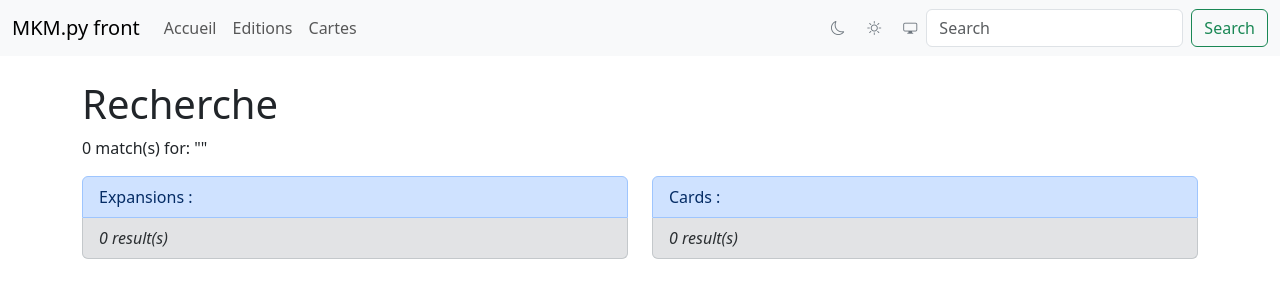
After one commit to gschmirgal/frontMkmPy, a Symfony app: template templates/searchList.html.twig in a window 1280 px wide. The commit adds this page. Shown: the top 300 px of the page. Run offline with Twig, Linux system fonts and the light colour scheme; the template is opened without the code that fills it, so the values that code supplies are empty; some libraries are stand-ins or nearby versions.

Commit message:
optimisations, design & search engine

```diff
--- a/src/Controller/CardController.php
+++ b/src/Controller/CardController.php
@@ -15,7 +15,7 @@ class CardController extends AbstractController{
     #[Route('/cards', name: 'card.list')]
     function show (Request $request, ProductsRepository $repository ): Response
     {
-        $cards = $repository->findAll();
+        $cards = $repository->findUnique();
         return $this->render('cardList.html.twig', [
             'cards' => $cards,
         ]);
--- a/templates/base.html.twig
+++ b/templates/base.html.twig
@@ -58,8 +58,8 @@
                         <i class="bi bi-display"></i>
                     </button>
                 </div>
-                <form class="d-flex" role="search">
-                    <input class="form-control me-2" type="search" placeholder="Search" aria-label="Search"/>
+                <form class="d-flex" role="search" action="{{ path('search')}}">
+                    <input name="search" class="form-control me-2" type="search" placeholder="Search" aria-label="Search"/>
                     <button class="btn btn-outline-success" type="submit">Search</button>
                 </form>
                 </div>
--- a/templates/cardList.html.twig
+++ b/templates/cardList.html.twig
@@ -6,7 +6,7 @@
     <h1>Cards List</h1>
     <div class="list-group">
         {% for card in cards %}
-            <a class="list-group-item list-group-item-action" href="{{ path('card.expansionlist', {id: card.id })}}">{{ card.name ~ " - " ~ card.expansion.name}}</a>
+            <a class="list-group-item list-group-item-action" href="{{ path('card.expansionlist', {id: card.id })}}">{{ card.name }}</a>
         {% endfor %}
     </div>
 {% endblock %}
--- /dev/null
+++ b/templates/searchList.html.twig
@@ -0,0 +1,27 @@
+{% extends 'base.html.twig' %}
+
+{% block body %}
+    <h1>Recherche</h1>
+    <p>{{ (cards|length + expansions|length) ~ " match(s) for: \""~search~"\""}}</p>
+
+    <div class="row">
+        <div class="col">
+            <div class="list-group">
+                <div class="list-group-item list-group-item-primary" active>Expansions :</div>
+                <div class="list-group-item list-group-item-secondary fst-italic">{{expansions|length ~ " result(s)" }}</div>
+                {% for expansion in expansions %}
+                    <a class="list-group-item list-group-item-action" href="{{ path('expansion.cardlist', {id: expansion.id})}}">{{ expansion.name }}</a>
+                {% endfor %}
+            </div>
+        </div>
+        <div class="col">
+            <div class="list-group">
+                <div class="list-group-item list-group-item-primary" active>Cards :</div>
+                <div class="list-group-item list-group-item-secondary fst-italic">{{cards|length ~ " result(s)" }}</div>
+                {% for card in cards %}
+                    <a class="list-group-item list-group-item-action" href="{{ path('card.expansionlist', {id: card.id})}}">{{ card.name }}</a>
+                {% endfor %}
+            </div>
+        </div>
+  </div>
+{% endblock %}
```
Also changed, not shown: src/Controller/SearchController.php (added, +30 -0 lines), src/Repository/ExpansionsRepository.php (+15 -0 lines), src/Repository/ProductsRepository.php (+31 -0 lines).
